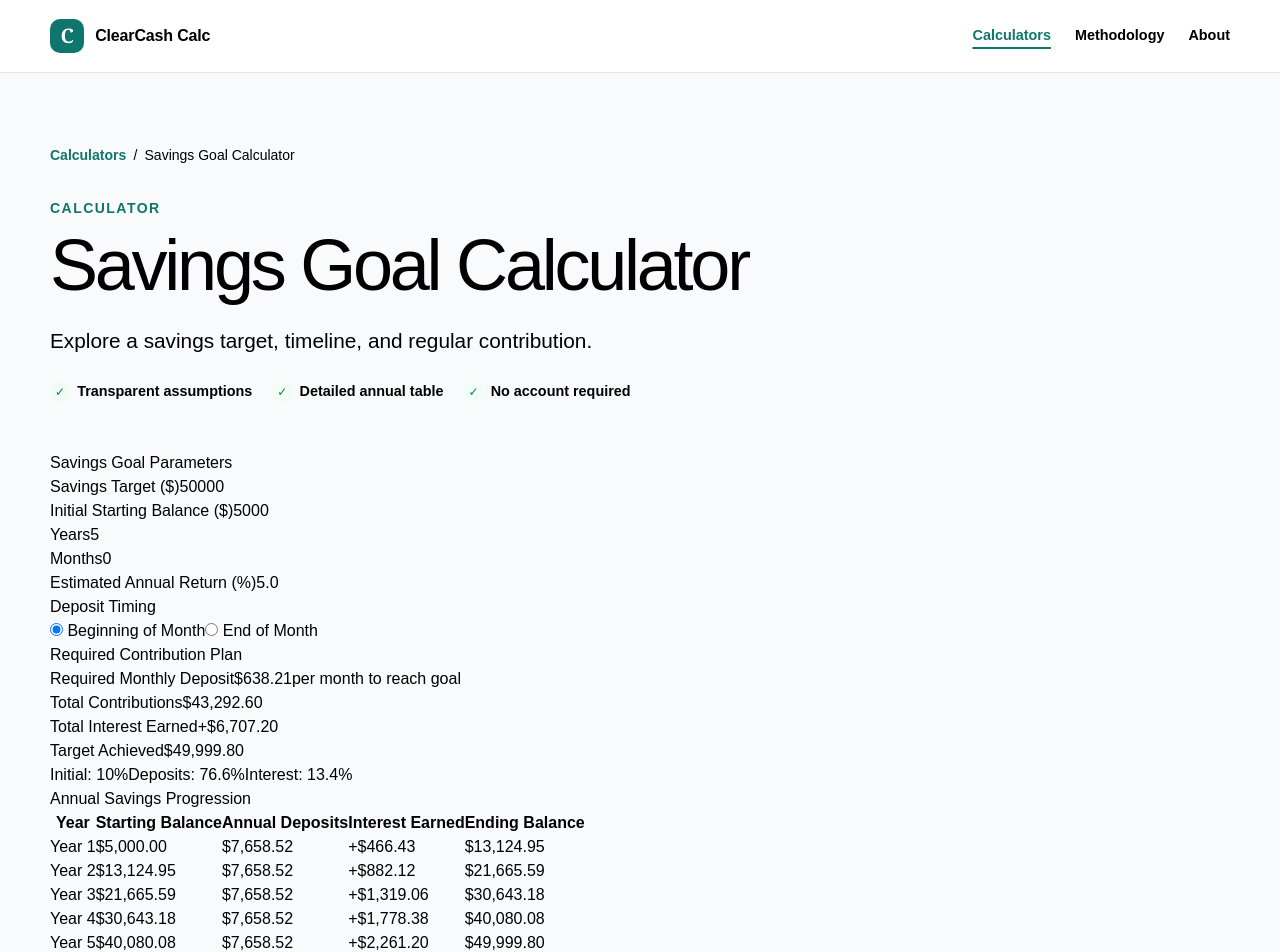
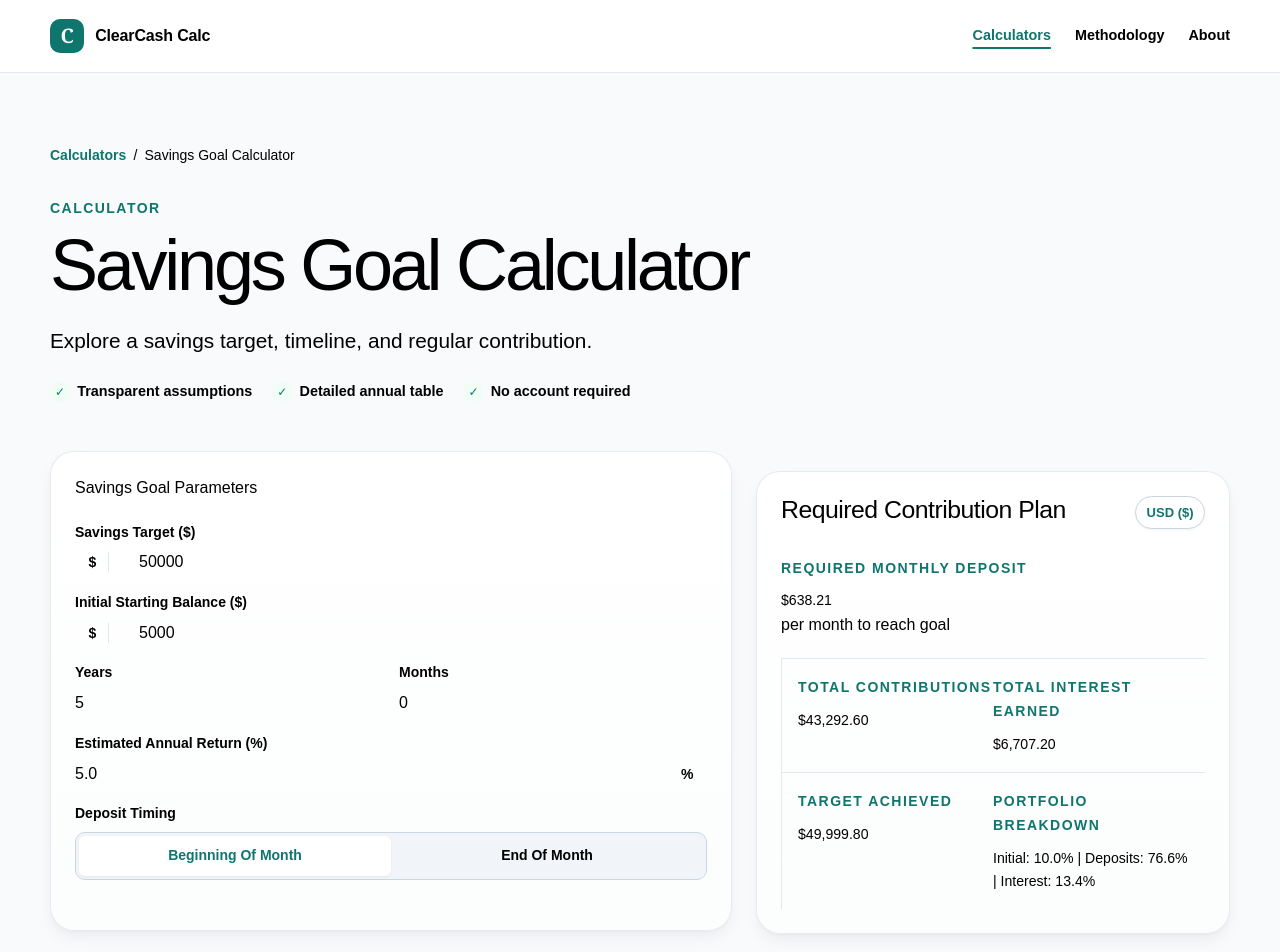
Before and after one commit to Wasser007/financial-calculators, a Next.js app: page /calculators/savings-goal in a window 1280 px wide. Shown: the top 952 px of the page. Built offline with nearby package versions, Linux system fonts and the light colour scheme.

Commit message:
refactor(savings-goal): align workspace layout and styling with design system standards

```diff
--- a/components/savings-goal-workspace.tsx
+++ b/components/savings-goal-workspace.tsx
@@ -1,8 +1,21 @@
 "use client";
 
 import React, { useState, useMemo } from "react";
-import { SAVINGS_GOAL_DEFAULTS, validateSavingsGoalForm, type SavingsGoalFormValues } from "../lib/calculators/savings-goal/schema";
-import { buildSavingsGoalPresentation } from "../lib/calculators/savings-goal/presentation";
+import {
+  SAVINGS_GOAL_DEFAULTS,
+  validateSavingsGoalForm,
+  type SavingsGoalFormValues,
+} from "../lib/calculators/savings-goal/schema.js";
+import { buildSavingsGoalPresentation } from "../lib/calculators/savings-goal/presentation.js";
+
+function formatMoney(val: number): string {
+  return new Intl.NumberFormat("en-US", {
+    style: "currency",
+    currency: "USD",
+    minimumFractionDigits: 2,
+    maximumFractionDigits: 2,
+  }).format(val);
+}
 
 export function SavingsGoalWorkspace() {
   const [form, setForm] = useState<SavingsGoalFormValues>(SAVINGS_GOAL_DEFAULTS);
@@ -18,100 +31,229 @@ export function SavingsGoalWorkspace() {
 
   return (
     <div className="calculator-workspace">
-      <div className="calculator-grid">
-        <section className="calculator-card form-panel" aria-labelledby="savings-form-heading">
-          <h2 id="savings-form-heading" className="section-title">Savings Goal Parameters</h2>
-          <div className="input-group">
+      <div className="calculator-layout">
+        {/* 左栏：输入参数表单 */}
+        <section className="content-card input-card" aria-labelledby="savings-form-heading">
+          <h2 id="savings-form-heading" className="card-heading">
+            Savings Goal Parameters
+          </h2>
+
+          <div className="form-step">
+            <div className="field-grid">
+              {/* 目标金额 */}
+              <div className="field">
                 <label htmlFor="targetAmount">Savings Target ($)</label>
-            <input id="targetAmount" type="number" min="1" value={form.targetAmount} onChange={(e) => handleChange("targetAmount", e.target.value)} className="calculator-input" />
-            {validation.errors.targetAmount && <p className="error-text">{validation.errors.targetAmount}</p>}
+                <div className="control-wrap has-prefix">
+                  <span className="control-adornment control-adornment--prefix" aria-hidden="true">$</span>
+                  <input
+                    id="targetAmount"
+                    type="number"
+                    min="1"
+                    step="any"
+                    value={form.targetAmount}
+                    onChange={(e) => handleChange("targetAmount", e.target.value)}
+                    aria-describedby={validation.errors.targetAmount ? "targetAmount-error" : undefined}
+                  />
                 </div>
-          <div className="input-group">
+                {validation.errors.targetAmount && (
+                  <p id="targetAmount-error" className="field__error">
+                    {validation.errors.targetAmount}
+                  </p>
+                )}
+              </div>
+
+              {/* 初始本金 */}
+              <div className="field">
                 <label htmlFor="initialBalance">Initial Starting Balance ($)</label>
-            <input id="initialBalance" type="number" min="0" value={form.initialBalance} onChange={(e) => handleChange("initialBalance", e.target.value)} className="calculator-input" />
-            {validation.errors.initialBalance && <p className="error-text">{validation.errors.initialBalance}</p>}
+                <div className="control-wrap has-prefix">
+                  <span className="control-adornment control-adornment--prefix" aria-hidden="true">$</span>
+                  <input
+                    id="initialBalance"
+                    type="number"
+                    min="0"
+                    step="any"
+                    value={form.initialBalance}
+                    onChange={(e) => handleChange("initialBalance", e.target.value)}
+                    aria-describedby={validation.errors.initialBalance ? "initialBalance-error" : undefined}
+                  />
                 </div>
-          <div className="input-row">
-            <div className="input-group">
+                {validation.errors.initialBalance && (
+                  <p id="initialBalance-error" className="field__error">
+                    {validation.errors.initialBalance}
+                  </p>
+                )}
+              </div>
+
+              {/* 期限：年数与月数 */}
+              <div className="field-grid field-grid--two">
+                <div className="field">
                   <label htmlFor="years">Years</label>
-              <input id="years" type="number" min="0" max="80" value={form.years} onChange={(e) => handleChange("years", e.target.value)} className="calculator-input" />
-            </div>
-            <div className="input-group">
-              <label htmlFor="months">Months</label>
-              <input id="months" type="number" min="0" max="11" value={form.months} onChange={(e) => handleChange("months", e.target.value)} className="calculator-input" />
+                  <div className="control-wrap">
+                    <input
+                      id="years"
+                      type="number"
+                      min="0"
+                      max="80"
+                      value={form.years}
+                      onChange={(e) => handleChange("years", e.target.value)}
+                    />
                   </div>
                 </div>
-          {validation.errors.duration && <p className="error-text">{validation.errors.duration}</p>}
-          <div className="input-group">
-            <label htmlFor="annualReturnRatePct">Estimated Annual Return (%)</label>
-            <input id="annualReturnRatePct" type="number" step="0.1" min="0" max="50" value={form.annualReturnRatePct} onChange={(e) => handleChange("annualReturnRatePct", e.target.value)} className="calculator-input" />
-            {validation.errors.annualReturnRatePct && <p className="error-text">{validation.errors.annualReturnRatePct}</p>}
+                <div className="field">
+                  <label htmlFor="months">Months</label>
+                  <div className="control-wrap">
+                    <input
+                      id="months"
+                      type="number"
+                      min="0"
+                      max="11"
+                      value={form.months}
+                      onChange={(e) => handleChange("months", e.target.value)}
+                    />
                   </div>
-          <div className="input-group">
-            <label>Deposit Timing</label>
-            <div className="timing-options">
-              <label className="radio-label"><input type="radio" name="depositTiming" value="beginning" checked={form.depositTiming === "beginning"} onChange={() => handleChange("depositTiming", "beginning")} /> Beginning of Month</label>
-              <label className="radio-label"><input type="radio" name="depositTiming" value="end" checked={form.depositTiming === "end"} onChange={() => handleChange("depositTiming", "end")} /> End of Month</label>
+                </div>
+              </div>
+              {validation.errors.duration && (
+                <p className="field__error" role="alert">
+                  {validation.errors.duration}
+                </p>
+              )}
+
+              {/* 预期年化收益率 */}
+              <div className="field">
+                <label htmlFor="annualReturnRate">Estimated Annual Return (%)</label>
+                <div className="control-wrap has-suffix">
+                  <input
+                    id="annualReturnRate"
+                    type="number"
+                    min="0"
+                    max="100"
+                    step="0.1"
+                    value={form.annualReturnRatePct}
+                    onChange={(e) => handleChange("annualReturnRatePct", e.target.value)}
+                    aria-describedby={validation.errors.annualReturnRatePct ? "annualReturnRate-error" : undefined}
+                  />
+                  <span className="control-adornment control-adornment--suffix" aria-hidden="true">%</span>
+                </div>
+                {validation.errors.annualReturnRatePct && (
+                  <p id="annualReturnRate-error" className="field__error">
+                    {validation.errors.annualReturnRatePct}
+                  </p>
+                )}
+              </div>
+
+              {/* 存款时点 */}
+              <fieldset className="timing-fieldset">
+                <legend>Deposit Timing</legend>
+                <div className="segmented-control" role="radiogroup">
+                  <label>
+                    <input
+                      type="radio"
+                      name="depositTiming"
+                      value="beginning"
+                      checked={form.depositTiming === "beginning"}
+                      onChange={(e) => handleChange("depositTiming", e.target.value)}
+                    />
+                    <span>Beginning of Month</span>
+                  </label>
+                  <label>
+                    <input
+                      type="radio"
+                      name="depositTiming"
+                      value="end"
+                      checked={form.depositTiming === "end"}
+                      onChange={(e) => handleChange("depositTiming", e.target.value)}
+                    />
+                    <span>End of Month</span>
+                  </label>
+                </div>
+              </fieldset>
             </div>
           </div>
         </section>
-        <section className="calculator-card results-panel" aria-labelledby="savings-results-heading">
-          <h2 id="savings-results-heading" className="section-title">Required Contribution Plan</h2>
+
+        {/* 右栏：结果展示卡片 */}
+        <section className="content-card results-card" aria-labelledby="savings-results-heading">
+          <div className="results-card__header">
+            <h2 id="savings-results-heading" className="card-heading">
+              Required Contribution Plan
+            </h2>
+            <span className="currency-badge">USD ($)</span>
+          </div>
+
           {presentation ? (
-            <div className="results-container">
-              <div className="metric-card metric-card--primary">
-                <span className="metric-label">Required Monthly Deposit</span>
-                <span className="metric-value">${presentation.requiredDeposit.toLocaleString(undefined, { minimumFractionDigits: 2, maximumFractionDigits: 2 })}</span>
-                <span className="metric-subtext">per month to reach goal</span>
+            <div className="results-grid">
+              <div className="result-metric result-metric--primary">
+                <span className="eyebrow">Required Monthly Deposit</span>
+                <p className="result-value">
+                  {formatMoney(presentation.requiredDeposit)}
+                </p>
+                <span className="metric-caption">per month to reach goal</span>
               </div>
-              <div className="secondary-metrics-grid">
-                <div className="metric-card">
-                  <span className="metric-label">Total Contributions</span>
-                  <span className="metric-value">${presentation.totalContributions.toLocaleString(undefined, { minimumFractionDigits: 2, maximumFractionDigits: 2 })}</span>
+
+              <div className="result-metric">
+                <span className="eyebrow">Total Contributions</span>
+                <p className="result-value">
+                  {formatMoney(presentation.totalContributions)}
+                </p>
               </div>
-                <div className="metric-card">
-                  <span className="metric-label">Total Interest Earned</span>
-                  <span className="metric-value text-emerald">+${presentation.totalInterestEarned.toLocaleString(undefined, { minimumFractionDigits: 2, maximumFractionDigits: 2 })}</span>
+
+              <div className="result-metric">
+                <span className="eyebrow">Total Interest Earned</span>
+                <p className="result-value">
+                  {formatMoney(presentation.totalInterestEarned)}
+                </p>
               </div>
-                <div className="metric-card">
-                  <span className="metric-label">Target Achieved</span>
-                  <span className="metric-value">${presentation.finalBalance.toLocaleString(undefined, { minimumFractionDigits: 2, maximumFractionDigits: 2 })}</span>
+
+              <div className="result-metric">
+                <span className="eyebrow">Target Achieved</span>
+                <p className="result-value">
+                  {formatMoney(presentation.finalBalance)}
+                </p>
               </div>
-              </div>
-              <div className="breakdown-bar-container">
-                <div className="breakdown-bar">
-                  <div className="bar-segment bar-segment--initial" style={{ width: `${presentation.breakdown.startingBalancePct}%` }} title={`Initial: ${presentation.breakdown.startingBalancePct}%`} />
-                  <div className="bar-segment bar-segment--deposits" style={{ width: `${presentation.breakdown.depositsPct}%` }} title={`Deposits: ${presentation.breakdown.depositsPct}%`} />
-                  <div className="bar-segment bar-segment--interest" style={{ width: `${presentation.breakdown.interestPct}%` }} title={`Interest: ${presentation.breakdown.interestPct}%`} />
-                </div>
-                <div className="breakdown-legend">
-                  <span>Initial: {presentation.breakdown.startingBalancePct}%</span>
-                  <span>Deposits: {presentation.breakdown.depositsPct}%</span>
-                  <span>Interest: {presentation.breakdown.interestPct}%</span>
-                </div>
+
+              <div className="result-metric">
+                <span className="eyebrow">Portfolio Breakdown</span>
+                <p className="metric-caption">
+                  Initial: {presentation.breakdown.startingBalancePct.toFixed(1)}% | Deposits: {presentation.breakdown.depositsPct.toFixed(1)}% | Interest: {presentation.breakdown.interestPct.toFixed(1)}%
+                </p>
               </div>
             </div>
           ) : (
-            <div className="invalid-placeholder"><p>Please fix the errors in the form to recalculate your savings goal.</p></div>
+            <div className="empty-results">
+              <p className="field__error" style={{ marginTop: "1rem" }}>
+                Please fix the errors in the form to recalculate your savings goal.
+              </p>
+            </div>
           )}
         </section>
       </div>
+
+      {/* 底部全宽卡片：年度进度明细表 */}
       {presentation && presentation.annualRows.length > 0 && (
-        <section className="calculator-card schedule-panel" aria-labelledby="schedule-heading">
-          <h2 id="schedule-heading" className="section-title">Annual Savings Progression</h2>
-          <div className="table-responsive">
-            <table className="schedule-table">
+        <section className="content-card" style={{ marginTop: "1.5rem" }} aria-labelledby="schedule-heading">
+          <h3 id="schedule-heading" className="card-heading">
+            Annual Savings Progression
+          </h3>
+          <div style={{ overflowX: "auto" }}>
+            <table className="annual-table" style={{ width: "100%", borderCollapse: "collapse", marginTop: "1rem" }}>
               <thead>
-                <tr><th>Year</th><th>Starting Balance</th><th>Annual Deposits</th><th>Interest Earned</th><th>Ending Balance</th></tr>
+                <tr style={{ textAlign: "left", borderBottom: "2px solid #e2e8f0" }}>
+                  <th style={{ padding: "0.75rem 0.5rem" }}>Year</th>
+                  <th style={{ padding: "0.75rem 0.5rem", textAlign: "right" }}>Starting Balance</th>
+                  <th style={{ padding: "0.75rem 0.5rem", textAlign: "right" }}>Annual Deposits</th>
+                  <th style={{ padding: "0.75rem 0.5rem", textAlign: "right" }}>Interest Earned</th>
+                  <th style={{ padding: "0.75rem 0.5rem", textAlign: "right" }}>Ending Balance</th>
+                </tr>
               </thead>
               <tbody>
                 {presentation.annualRows.map((row) => (
-                  <tr key={row.year}>
-                    <td>Year {row.year}</td>
-                    <td>${row.startingBalance.toLocaleString(undefined, { minimumFractionDigits: 2 })}</td>
-                    <td>${row.annualDeposits.toLocaleString(undefined, { minimumFractionDigits: 2 })}</td>
-                    <td className="text-emerald">+${row.annualInterest.toLocaleString(undefined, { minimumFractionDigits: 2 })}</td>
-                    <td>${row.endingBalance.toLocaleString(undefined, { minimumFractionDigits: 2 })}</td>
+                  <tr key={row.year} style={{ borderBottom: "1px solid #edf2f7" }}>
+                    <td style={{ padding: "0.75rem 0.5rem" }}>Year {row.year}</td>
+                    <td style={{ padding: "0.75rem 0.5rem", textAlign: "right" }}>{formatMoney(row.startingBalance)}</td>
+                    <td style={{ padding: "0.75rem 0.5rem", textAlign: "right" }}>{formatMoney(row.annualDeposits)}</td>
+                    <td style={{ padding: "0.75rem 0.5rem", textAlign: "right", color: "#16a34a" }}>+{formatMoney(row.annualInterest)}</td>
+                    <td style={{ padding: "0.75rem 0.5rem", textAlign: "right", fontWeight: 600 }}>{formatMoney(row.endingBalance)}</td>
                   </tr>
                 ))}
               </tbody>
```
Lines whose indentation alone changed are shown as unchanged.
